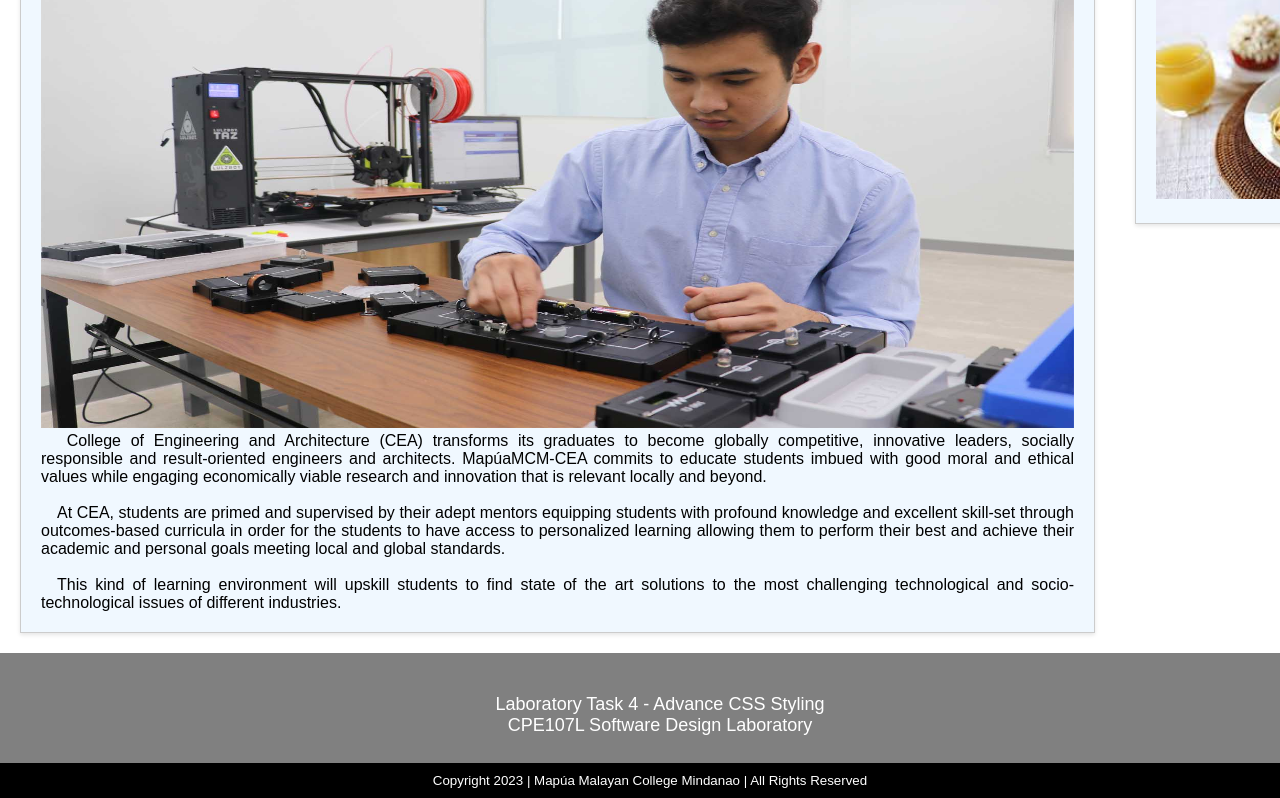
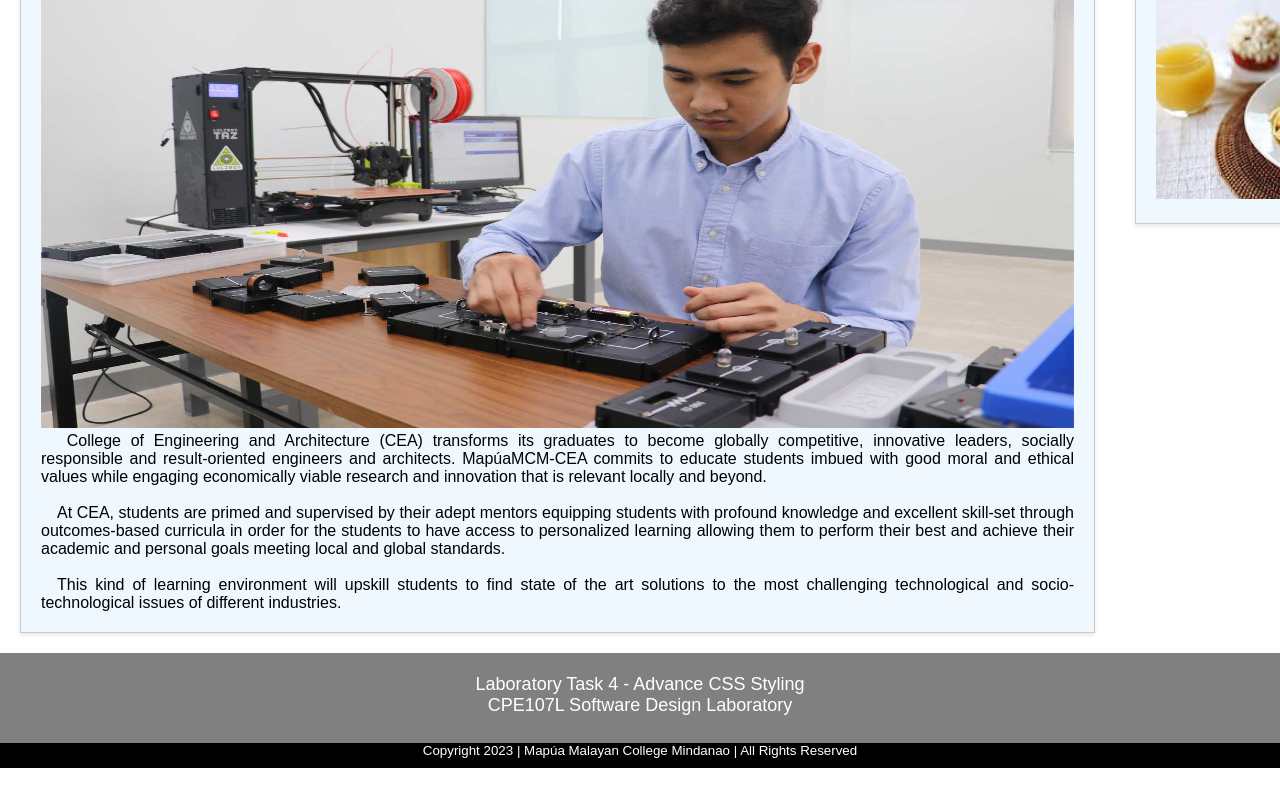
Before and after one commit to EDCEL02/cpe143l-labtask-5, a plain HTML site: page index.html in a window 1280 px wide. Shown: the part 1216-2014 px from the top of the page. After the commit the page ends 1984 px from the top, so only its background shows below. Drawn offline with Linux system fonts and the light colour scheme.

Commit message:
styles.css

```diff
--- a/styles.css
+++ b/styles.css
@@ -140,14 +140,14 @@ footer{
   text-align: center;
   color: white;
   font-size: large;
-  padding: 20px;
+  padding-bottom: 20px;
 
 }
 
 .f2{
   background-color: black;
   margin:0px;
-  padding: 10px;
+  padding-bottom: 10px;
   color:white;
   font-size: smaller;
 }
```
